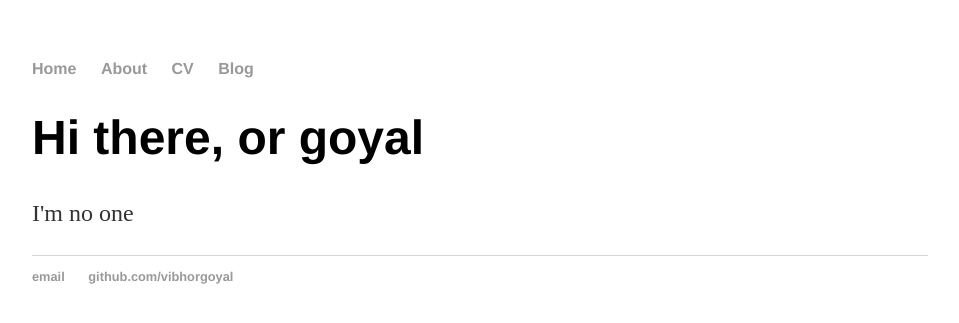
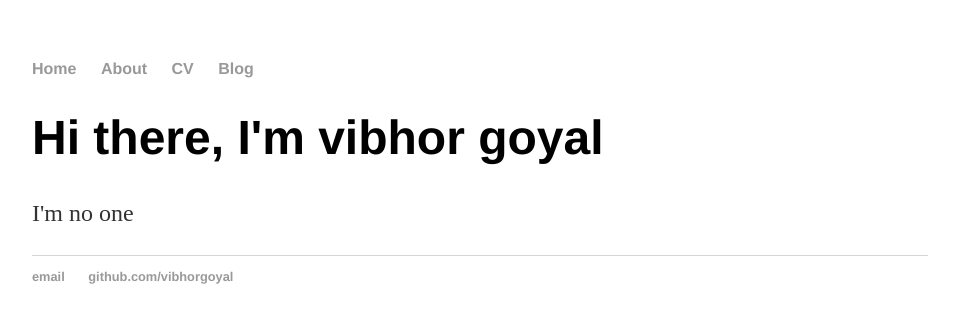
Before and after one commit to vibhorgoyal/vibhorgoyal.github.io, a Jekyll site: the page built from index.html, in a window 1280 px wide. Shown: the top 323 px of the page, without its empty margins (160-1119 px from the left). Built offline with Jekyll 4.4.1, drawn with Linux system fonts in a browser that asks for light colours.

Commit message:
Update index.html

```diff
--- a/index.html
+++ b/index.html
@@ -3,6 +3,6 @@ layout: default
 title: ACE pocket
 ---
 <div class="blurb">
-	<h1>Hi there, or goyal</h1>
+	<h1>Hi there, I'm vibhor goyal</h1>
 	<p>I'm no one</p>
 </div><!-- /.blurb -->
```
